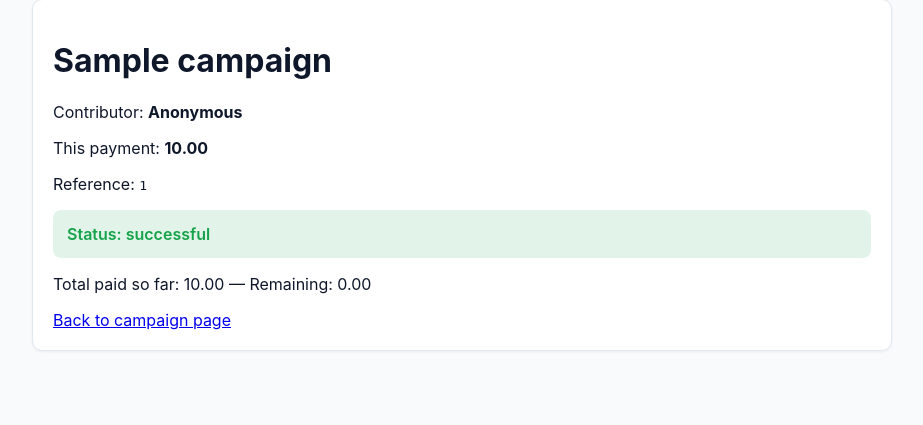
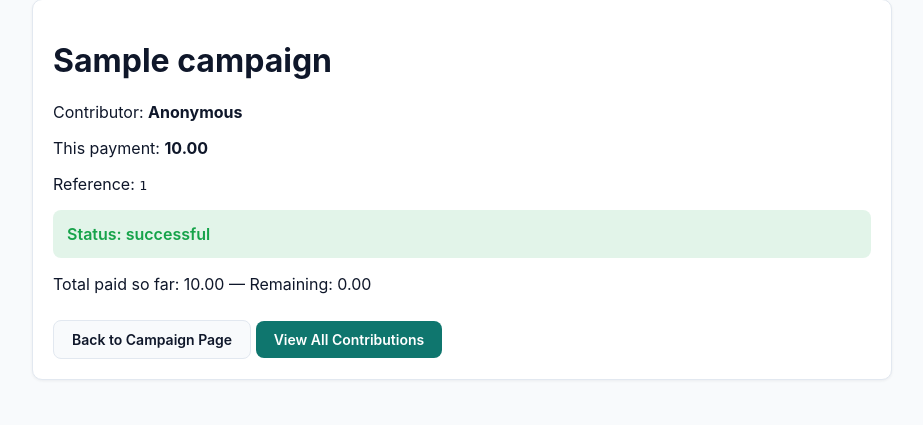
Before and after one commit to deogratiusmkoba5002-lgtm/PAYMENT_COLLECTOR, a Flask app: page /pay/confirm/1 in a window 1280 px wide. Shown: the part 71-496 px from the top of the page, without its empty margins (178-1101 px from the left). Run offline with Flask 3, Linux system fonts and the light colour scheme; a user stored in the database is signed in; tables that the repository leaves empty hold one stand-in row (values such as "Sample post").

Commit message:
add a button for seing collections

```diff
--- a/app/templates/public/campaign_page.html
+++ b/app/templates/public/campaign_page.html
@@ -23,6 +23,7 @@
   </div>
   {% endif %}
 
+  <div class="actions">
     {% if campaign.is_active %}
       <a class="btn btn-primary" href="{{ url_for('payments.contribute', slug=campaign.slug) }}">
         {% if participant %}Add Another Contribution{% else %}Contribute Now{% endif %}
@@ -30,5 +31,9 @@
     {% else %}
       <p class="closed-banner">This campaign is no longer accepting contributions.</p>
     {% endif %}
+    {% if participant %}
+      <a class="btn btn-secondary" href="{{ url_for('campaigns.view_campaign', campaign_id=campaign.id) }}">View All Contributions</a>
+    {% endif %}
+  </div>
 </div>
 {% endblock %}
--- a/app/templates/public/confirm.html
+++ b/app/templates/public/confirm.html
@@ -28,6 +28,9 @@
       data-outcome="failed">Simulate Failed Payment</button>
   </div>
   {% endif %}
-  <a href="{{ url_for('payments.campaign_page', slug=campaign.slug) }}">Back to campaign page</a>
+  <div class="actions">
+    <a class="btn btn-secondary" href="{{ url_for('payments.campaign_page', slug=campaign.slug) }}">Back to Campaign Page</a>
+    <a class="btn btn-primary" href="{{ url_for('campaigns.view_campaign', campaign_id=campaign.id) }}">View All Contributions</a>
+  </div>
 </div>
 {% endblock %}
```
Lines whose indentation alone changed are shown as unchanged.
